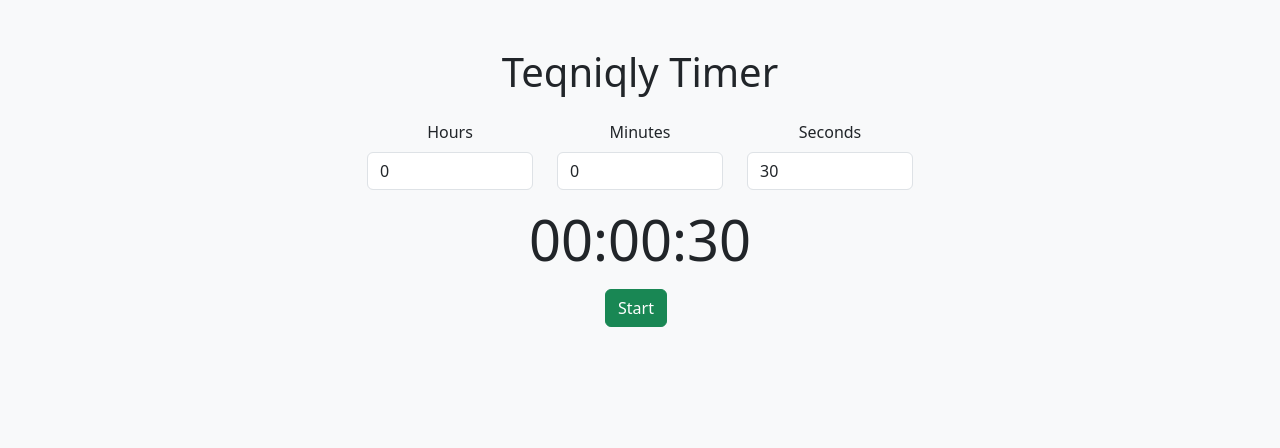
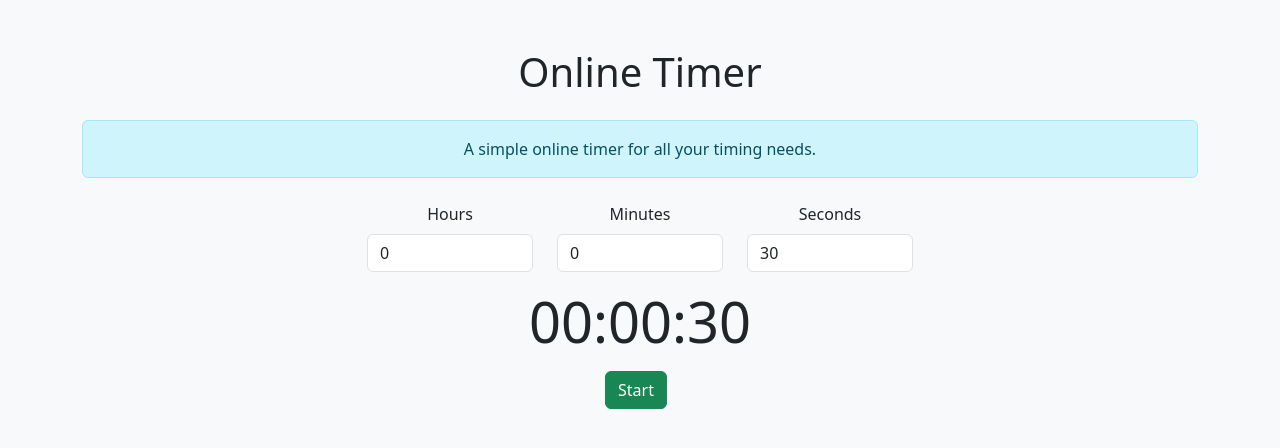
Before and after one commit to farooq-teqniqly/tq-timersite, a website with bundled scripts: page index.html in a window 1280 px wide. Built offline with nearby package versions, Linux system fonts and the light colour scheme.

Commit message:
feat: Added descriptive header.

```diff
--- a/index.html
+++ b/index.html
@@ -2,7 +2,7 @@
 <html lang="en">
   <head>
     <meta charset="UTF-8" />
-    <title>Modular Timer</title>
+    <title>Online Timer</title>
     <link
       href="https://cdn.jsdelivr.net/npm/bootstrap@5.3.2/dist/css/bootstrap.min.css"
       rel="stylesheet"
@@ -10,7 +10,10 @@
   </head>
   <body class="bg-light py-5">
     <div class="container text-center">
-      <h1 class="mb-4">Teqniqly Timer</h1>
+      <h1 class="mb-4">Online Timer</h1>
+      <div class="alert alert-info mb-4">
+        <p class="m-0">A simple online timer for all your timing needs.</p>
+      </div>
 
       <div class="row mb-3 justify-content-center">
         <div class="col-md-2">
```
